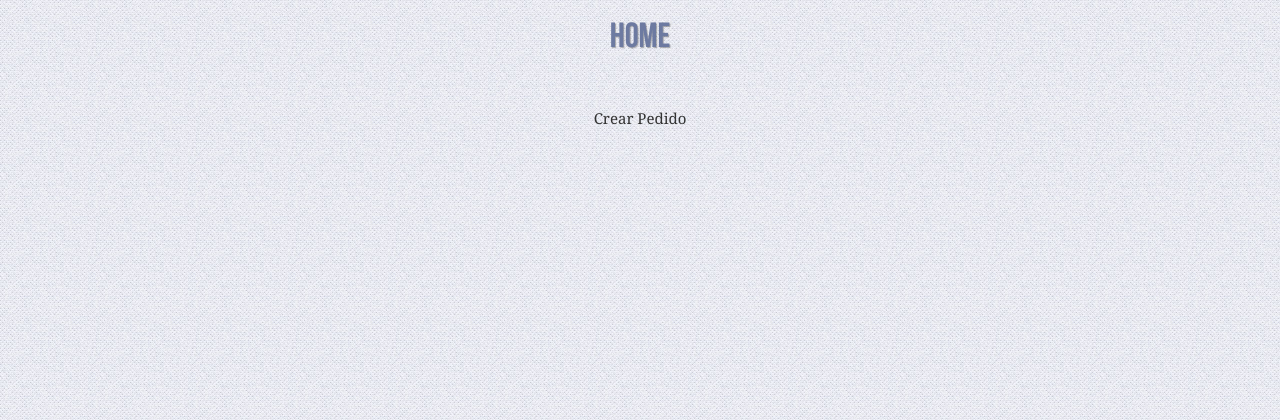
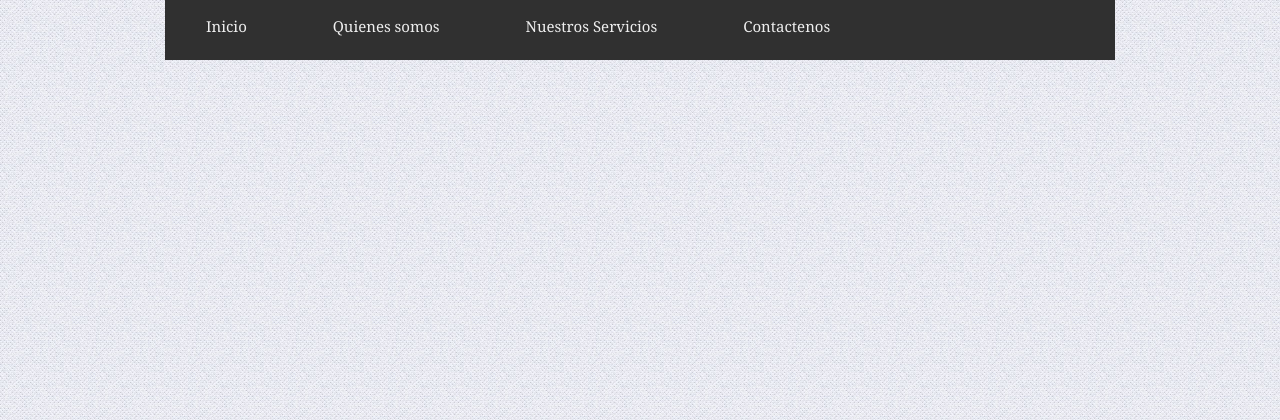
Before and after one commit to Osarez7/viales, a Django app: page / in a window 1280 px wide. Shown: the top 420 px of the page. Run offline with Django 3.2, Linux system fonts and the light colour scheme; some libraries are stand-ins or nearby versions.

Commit message:
estilos basicos

```diff
--- a/triturados/media/css/custom-jquery-ui.css
+++ b/triturados/media/css/custom-jquery-ui.css
@@ -1,8 +1,97 @@
- html,body {
+@font-face {
+    font-family: 'BebasNeueRegular';
+    src: url('fonts/BebasNeue-webfont.eot');
+    src: url('fonts/BebasNeue-webfont.eot?#iefix') format('embedded-opentype'),
+         url('fonts/BebasNeue-webfont.woff') format('woff'),
+         url('fonts/BebasNeue-webfont.ttf') format('truetype'),
+         url('fonts/BebasNeue-webfont.svg#BebasNeueRegular') format('svg');
+    font-weight: normal;
+    font-style: normal;
+}
+/* CSS reset */
+body,div,dl,dt,dd,ul,ol,li,h1,h2,h3,h4,h5,h6,pre,form,fieldset,input,textarea,p,blockquote,th,td {
 	margin:0;
 	padding:0;
 }
+html,body {
+	margin:0;
+	padding:0;
+}
+table {
+	border-collapse:collapse;
+	border-spacing:0;
+}
+fieldset,img {
+	border:0;
+}
+address,caption,cite,code,dfn,th,var {
+	font-style:normal;
+	font-weight:normal;
+}
+ol,ul {
+	list-style:none;
+}
+caption,th {
+	text-align:left;
+}
+h1,h2,h3,h4,h5,h6 {
+	font-size:100%;
+	font-weight:normal;
+}
+q:before,q:after {
+	content:'';
+}
+abbr,acronym { border:0;
+}
+section, header{
+	display: block;
+}
+/* General Demo Style */
+body{
+	font-family: Cambria, Palatino, "Palatino Linotype", "Palatino LT STD", Georgia, serif;
+	background: #e0e3ec url(../img/bgnoise_lg.jpg) repeat top left;
+	font-weight: 400;
+	font-size: 15px;
+	color: #393b40;
+	overflow-y: scroll;
+}
+
+header{
+
+
+}
+
+nav{
+
+	background-color: #303030;
+	height: 60px;
+}
+
+ nav li{
+	display: inline-block;
+
+     height: 44px;
+    padding: 16px 41px 0;
+}
+
+
+nav li:hover{
+
+    background-color:  #C5BB00;
+}
+
+ nav li a{
+ 	  color:  #EEE;
+ 	  text-decoration: none;
+}
+
 
  #ui-datepicker-div{
-	font-size: 12.5px;
+	font-size: 0 auto;
 }
+
+.container
+{
+	margin: 0 auto;
+	width: 950px !important;
+}
--- a/triturados/templates/base.html
+++ b/triturados/templates/base.html
@@ -13,23 +13,29 @@
         <!-- Place favicon.ico and apple-touch-icon.png in the root directory -->
 
         <link rel="stylesheet" href="/media/css/style1.css">
-        <link rel="stylesheet" href="/media/css/demo.css">
        <link rel="stylesheet" href="http://ajax.googleapis.com/ajax/libs/jqueryui/1.7.2/themes/cupertino/jquery-ui.css" type="text/css" />
-
+    <link rel="stylesheet" href="/media/css/custom-jquery-ui.css">
         <script src="/media/js/vendor/modernizr-2.6.2.min.js"></script>
        <script src="/admin/jsi18n/"></script>
     </head>
     <body>
         <div class="container">
-        <header>
-                <h1>Home</h1>
-                <p class="codrops-demos">
-
-                </p>
-            </header>
+       <header>
+    <nav>
+        <ul>
+            <li><a href="#">Inicio</a></li>
+            <li><a href="#">Quienes somos</a></li>
+            <li><a href="#">Nuestros Servicios</a></li>
+           <li><a href="#">Contactenos</a></li>
+        </ul>
+    </nav>
+</header>
 
         {% block content %}{% endblock content %}
 
+
+<footer>
+</footer>
         </div>
         <script src="//ajax.googleapis.com/ajax/libs/jquery/1.9.0/jquery.min.js"></script>
          <script src="//ajax.googleapis.com/ajax/libs/jqueryui/1.10.2/jquery-ui.min.js">
--- a/triturados/templates/home/index.html
+++ b/triturados/templates/home/index.html
@@ -6,5 +6,18 @@
 	Home de gestion
 {% endblock description %}
 {% block content %}
-			<a href="pedido/nuevo">Crear Pedido</a><br>
+
+<section>
+
+</section>
+
+<section>
+
+</section>
+
+<section>
+
+</section>
+
+
 {% endblock content %}
```
